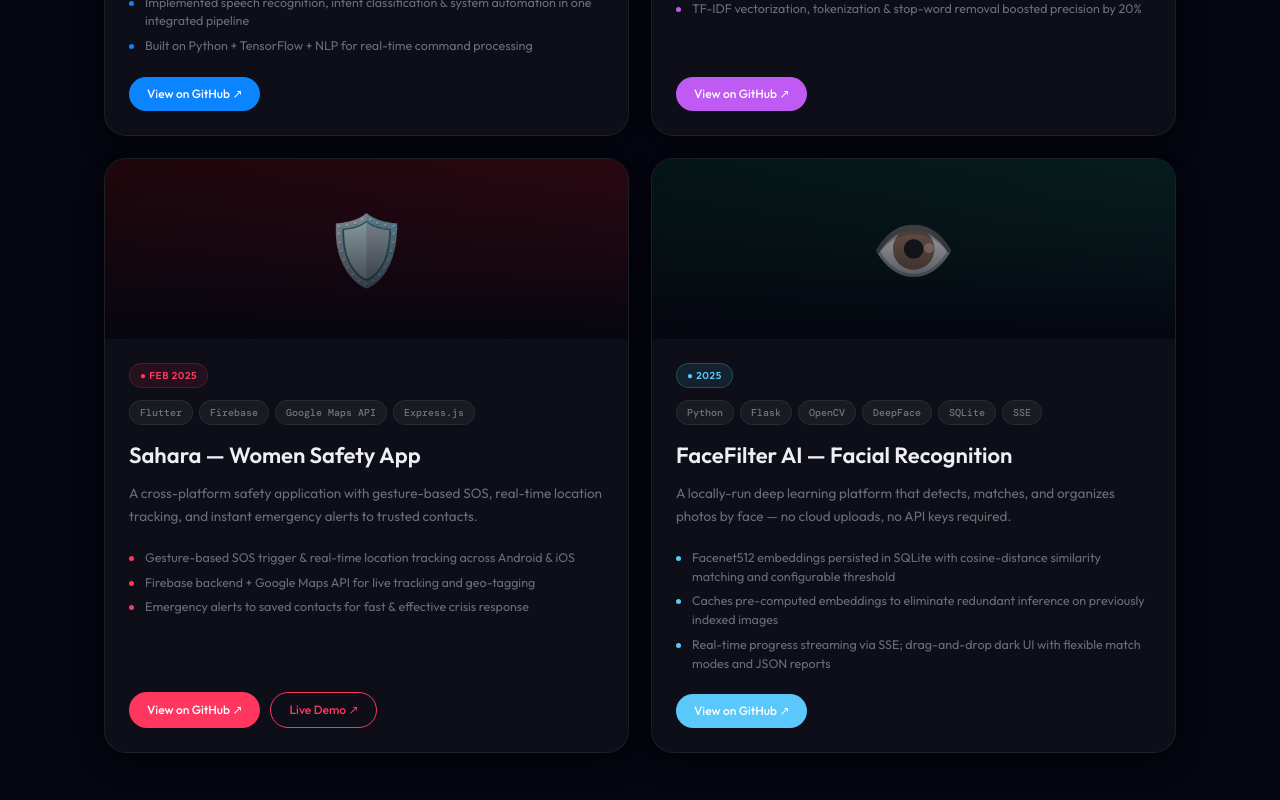
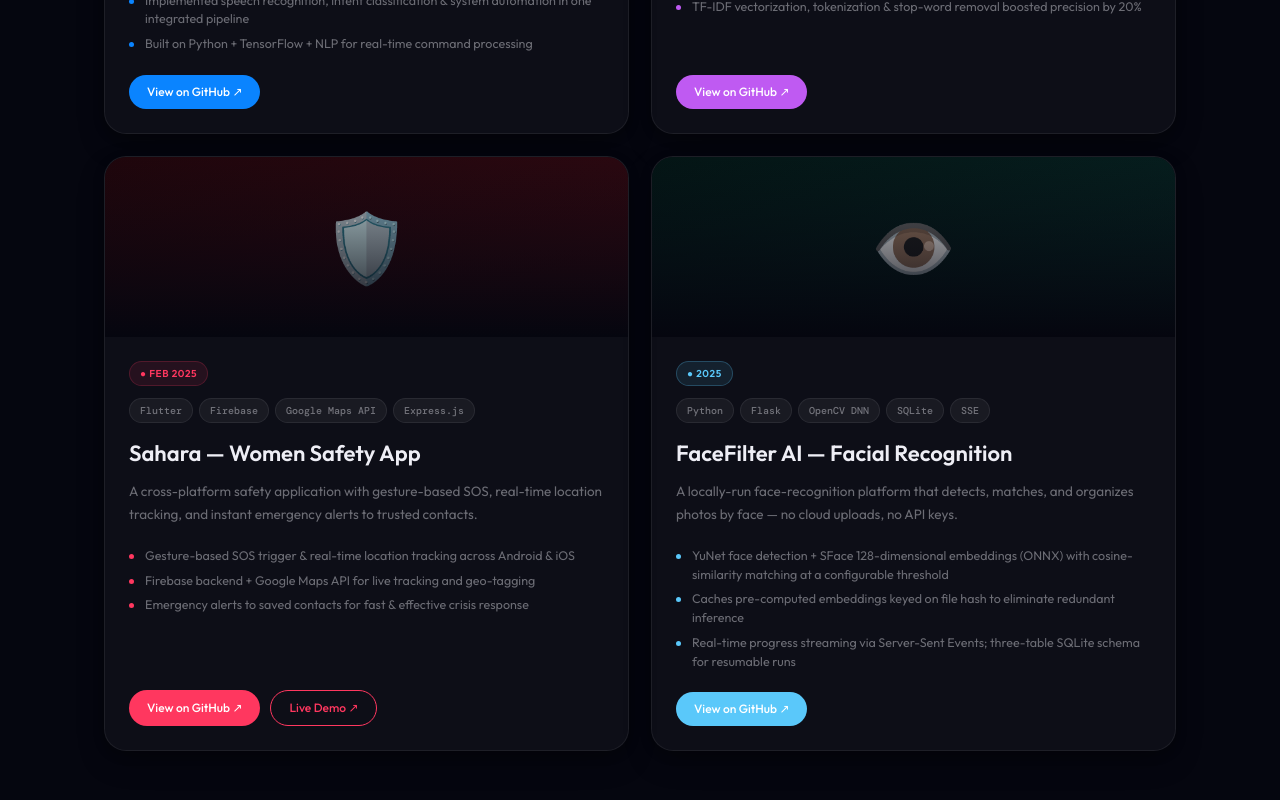
Before and after one commit to Shaan-alpha/Portfolio, a Next.js app: page /Portfolio/ in a window 1280 px wide. Shown: the part 8456-9256 px from the top of the page. Built offline with nearby package versions, Linux system fonts and the light colour scheme.

Commit message:
Fix project descriptions: accurate Face Sort stack, drop YT Wrapped live demo until ready

```diff
--- a/src/components/Projects.tsx
+++ b/src/components/Projects.tsx
@@ -26,7 +26,6 @@ export default function Projects() {
         "Next.js dashboard with animated cards, genre splits, binge sessions & listening rhythm charts"
       ],
       link: "https://github.com/Shaan-alpha/youtube-wrapped",
-      liveLink: "https://youtube-wrapped-by-shaan.vercel.app",
       colors: {
         bg: "bg-gradient-to-br from-[#1a0005] to-[#330010]",
         accent: "var(--color-pink)",
@@ -108,12 +107,12 @@ export default function Projects() {
       icon: "👁️",
       date: "2025",
       title: "FaceFilter AI — Facial Recognition",
-      desc: "A locally-run deep learning platform that detects, matches, and organizes photos by face — no cloud uploads, no API keys required.",
-      tags: ["Python", "Flask", "OpenCV", "DeepFace", "SQLite", "SSE"],
+      desc: "A locally-run face-recognition platform that detects, matches, and organizes photos by face — no cloud uploads, no API keys.",
+      tags: ["Python", "Flask", "OpenCV DNN", "SQLite", "SSE"],
       bullets: [
-        "Facenet512 embeddings persisted in SQLite with cosine-distance similarity matching and configurable threshold",
-        "Caches pre-computed embeddings to eliminate redundant inference on previously indexed images",
-        "Real-time progress streaming via SSE; drag-and-drop dark UI with flexible match modes and JSON reports"
+        "YuNet face detection + SFace 128-dimensional embeddings (ONNX) with cosine-similarity matching at a configurable threshold",
+        "Caches pre-computed embeddings keyed on file hash to eliminate redundant inference",
+        "Real-time progress streaming via Server-Sent Events; three-table SQLite schema for resumable runs"
       ],
       link: "https://github.com/Shaan-alpha/face-sort-studio",
       colors: {
```
